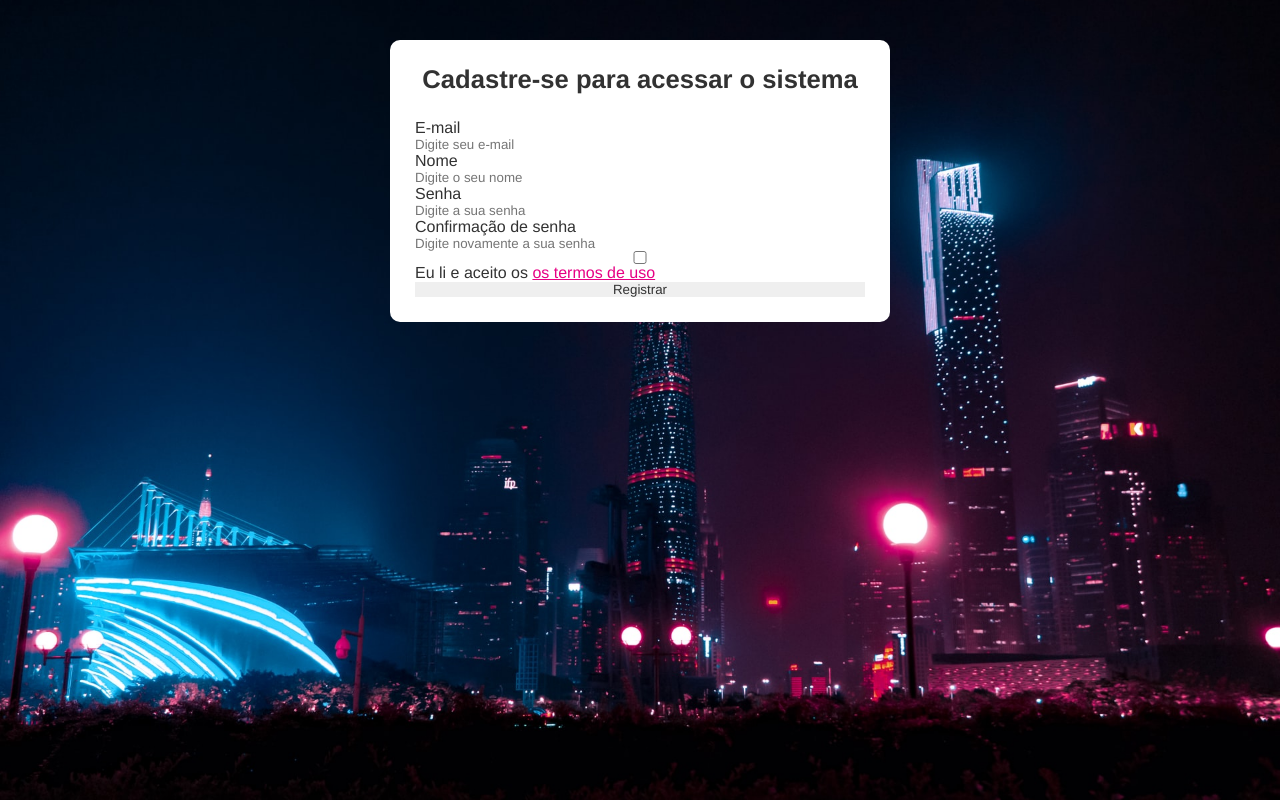
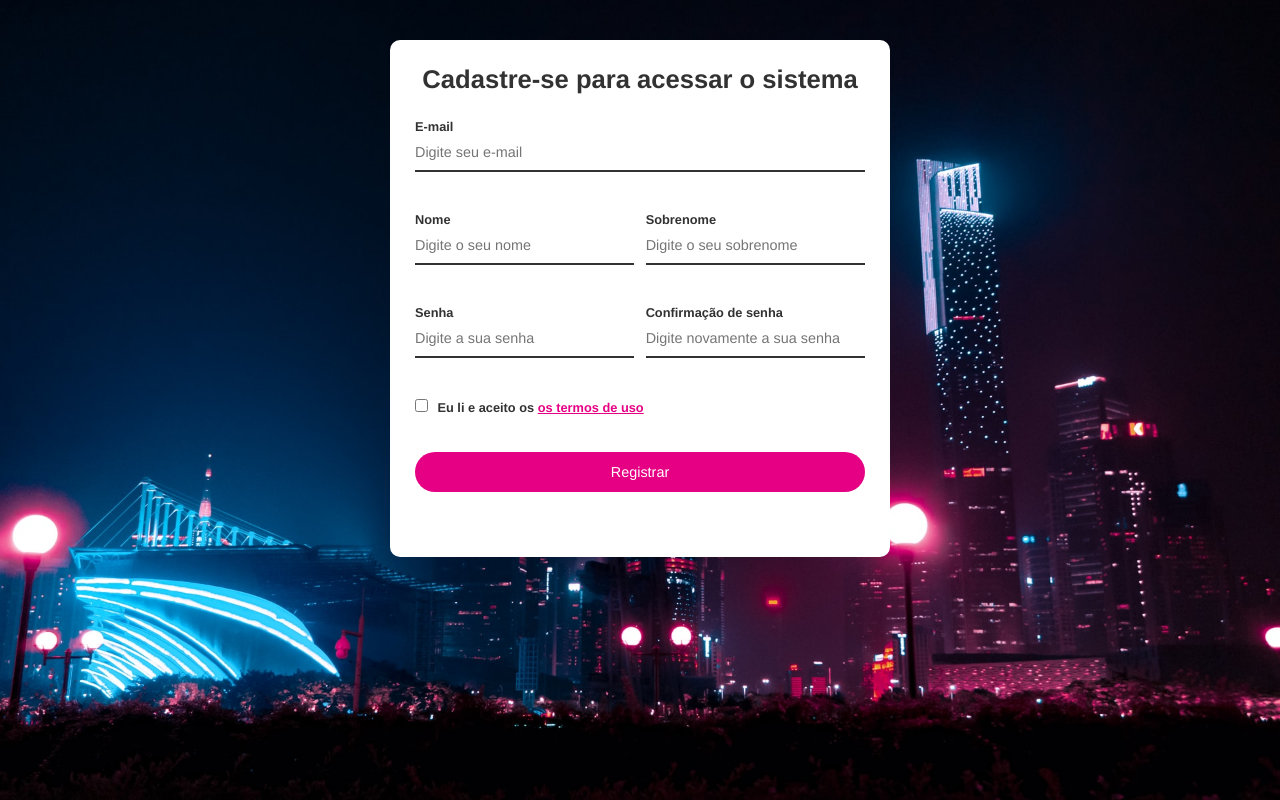
Before and after one commit to Iarley-01/tela-de-cadastro-com-validacao, a plain HTML site: page index.html in a window 1280 px wide. Drawn offline with Linux system fonts and the light colour scheme.

Commit message:
finalizando estilização do formulário

```diff
--- a/css/index.css
+++ b/css/index.css
@@ -43,3 +43,68 @@ body {
   font-size: 1.6rem;
   margin-bottom: 25px;
 }
+
+form {
+  display: flex;
+  flex-wrap: wrap;
+  justify-content: space-between;
+}
+
+.full-box {
+  flex: 1 1 100%;
+  position: relative;
+}
+
+.half-box {
+  flex: 1 1 45%;
+  position: relative;
+}
+
+.spacing {
+  margin-right: 2.5%;
+}
+
+label {
+  font-weight: bold;
+  font-size: .8rem;
+}
+
+input {
+  border-bottom: 2px solid #323232;
+  padding: 10px 0;
+  margin-bottom: 40px;
+  font-size: .9rem;
+}
+
+input:focus {
+  border-color: #E60084;
+}
+
+input[type="submit"] {
+  background-color: #E60084;
+  color: #FFF;
+  border: none;
+  border-radius: 20px;
+  cursor: pointer;
+  height: 40px;
+}
+
+#agreement {
+  margin-right: 5px;
+}
+
+#agreement, #agreement-label {
+  display: inline-block;
+  width: auto;
+}
+
+.error-validation {
+  color: #FF1A1A;
+  position: absolute;
+  top: 57%;
+  font-size: .8rem;
+}
+
+.template {
+  display: none;
+}
--- a/index.html
+++ b/index.html
@@ -14,11 +14,15 @@
           <label for="email">E-mail</label>
           <input type="email" name="email" placeholder="Digite seu e-mail" id="email">
         </div>
-        <div class="half-box">
+        <div class="half-box spacing">
           <label for="name">Nome</label>
           <input type="text" name="name" placeholder="Digite o seu nome" id="name">
         </div>
         <div class="half-box">
+          <label for="lastname">Sobrenome</label>
+          <input type="text" name="lastname" placeholder="Digite o seu sobrenome" id="lastname">
+        </div>
+        <div class="half-box spacing">
           <label for="password">Senha</label>
           <input type="password" name="password" placeholder="Digite a sua senha" id="password">
         </div>
@@ -28,7 +32,7 @@
         </div>
         <div class="full-box">
           <input type="checkbox" name="agreement"  id="agreement">
-          <label for="agreement">Eu li e aceito os <a href="#">os termos de uso</a></label>
+          <label for="agreement" id="agreement-label">Eu li e aceito os <a href="#">os termos de uso</a></label>
         </div>
         <div class="full-box">
           <input type="submit" id="btn-submit" value="Registrar">
```
